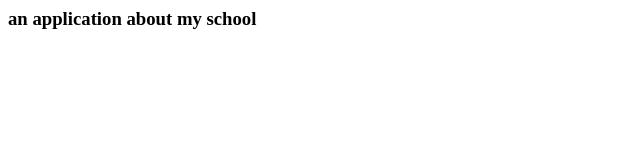
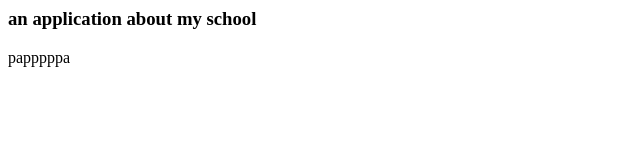
Before and after one commit to vivianchenane/my_school, a plain HTML site: page index.html in a window 1280 px wide. Shown: the full height of the page, 0-640 px from the left. Drawn offline with Linux system fonts and the light colour scheme.

Commit message:
Update index.html

```diff
--- a/index.html
+++ b/index.html
@@ -4,5 +4,7 @@
 	</head>
 	<title> my_school</title>
 	<h3> an application about my school</h3>
-	<body></body>
+	<body>
+	<p>papppppa</>
+	</body>
 </html>
```
